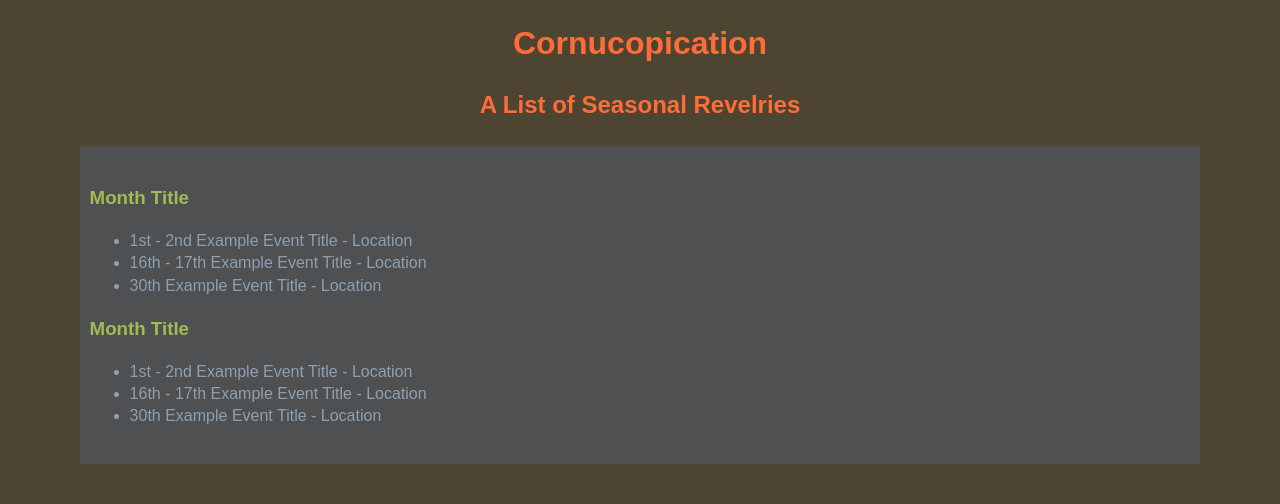
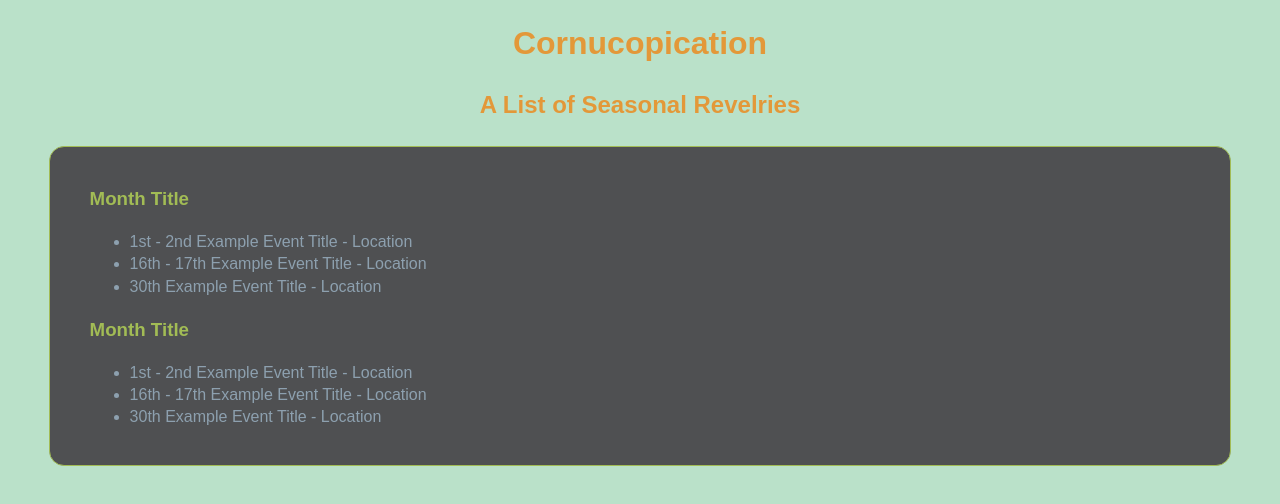
Before and after one commit to 1gb/cornucopication, a website: page index.html in a window 1280 px wide. Drawn offline with Linux system fonts and the light colour scheme.

Commit message:
color testing

```diff
--- a/css/main.css
+++ b/css/main.css
@@ -96,12 +96,12 @@ textarea {
    ========================================================================== */
 body {
   text-align: center;
-  background: #4e4432;
+  background: #bae1c9;
 }
 
 .top {
   text-align: center;
-  color: #fe6d39;
+  color: #e39839;
 }
 
 .main {
@@ -109,10 +109,11 @@ body {
   display: inline-block;
   width: 86%;
   margin: 5px auto;
-  padding: 20px 10px;
+  padding: 20px 40px;
   color: #8da0af;
   background: #4f5052;
-  border: 1px solid #
+  border: 1px solid #a2bc55;
+  border-radius: 15px;
 }
 
 .month-group h3 {
```
